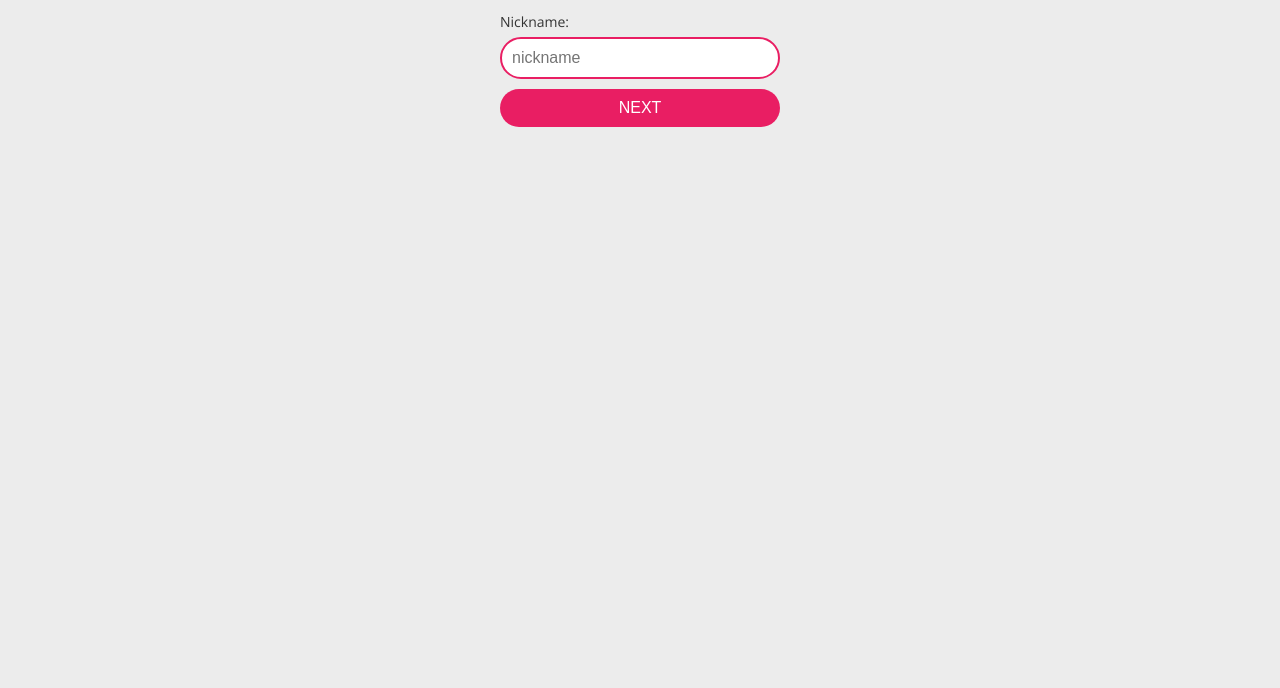
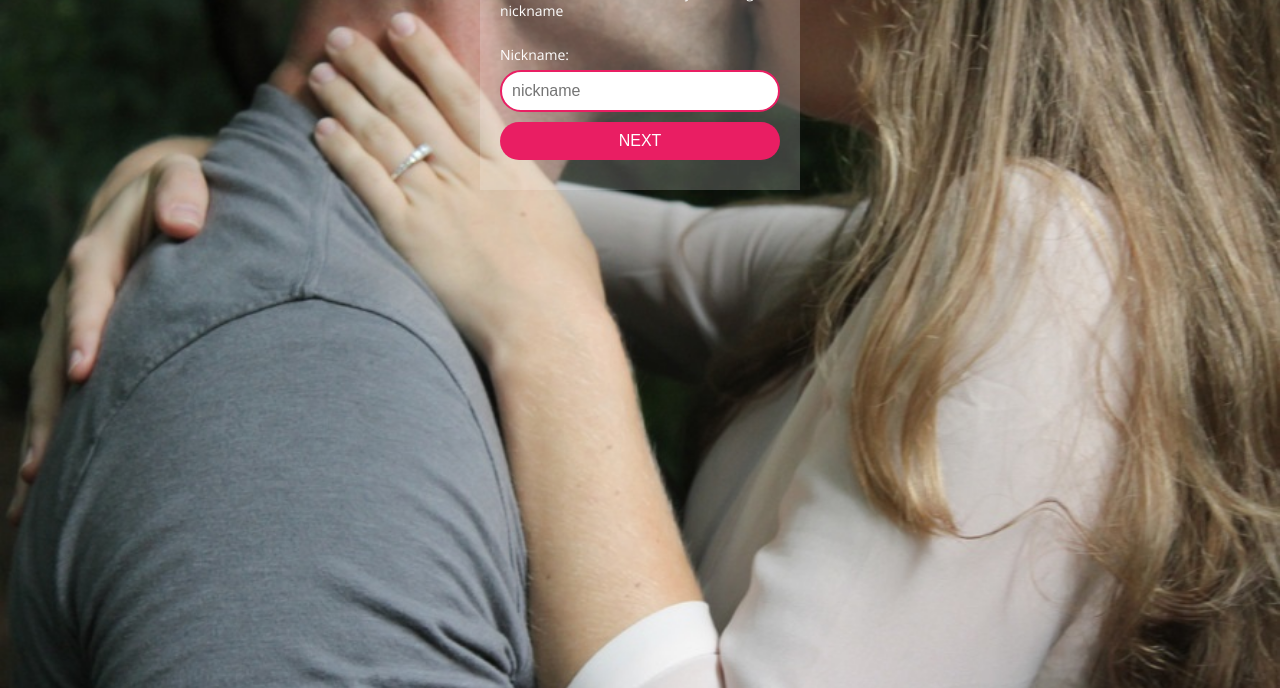
Before and after one commit to gstan07/chat, a website: page public/index.html in a window 1280 px wide. Shown: the part 112-800 px from the top of the page. Drawn offline with nearby package versions, Linux system fonts and the light colour scheme.

Commit message:
design change for the intro pages

```diff
--- a/public/style/chat.less
+++ b/public/style/chat.less
@@ -29,8 +29,8 @@
 }
 
 body{
-	/*background-image: url(../images/bg1.jpg);
-	background-size: contain;	*/
+	background-image: url(../images/bg1.jpg);
+	background-size: cover;
 	overflow: hidden;
 	background-color: @grey1;
 	font-family: 'Open Sans', sans-serif;
@@ -41,7 +41,8 @@ h1{
 	font-size:36px;
 	font-weight: 600;
 	margin:5px 0;
-	color:darken(@main_header,20%);
+	color:lighten(@main_header,40%);
+	font-weight: 300;
 }
 /*//disable user selection*/
 -webkit-user-select: none;  /* Chrome all / Safari all */
@@ -615,8 +616,10 @@ text-size-adjust: none;
 		font-style: italic;
 	}
 	div.row{
-		color:#333;
+		color:#fff;
+		font-weight: 300;
 		font-size:14px;
+		line-height: 18px;
 		p{
 			padding:10px 0;
 		}
@@ -646,10 +649,13 @@ text-size-adjust: none;
 	}
 	form{
 		width:280px;
+		background-color: rgba(255,255,255,0.2);
+		padding:20px;
 		@media @phone{
-			width: 90%;
+			width: 70%;
 		}
 		margin:20px auto;
+
 
 		label{
 			display: block;
```
Also changed, not shown: public/style/chat.css.
